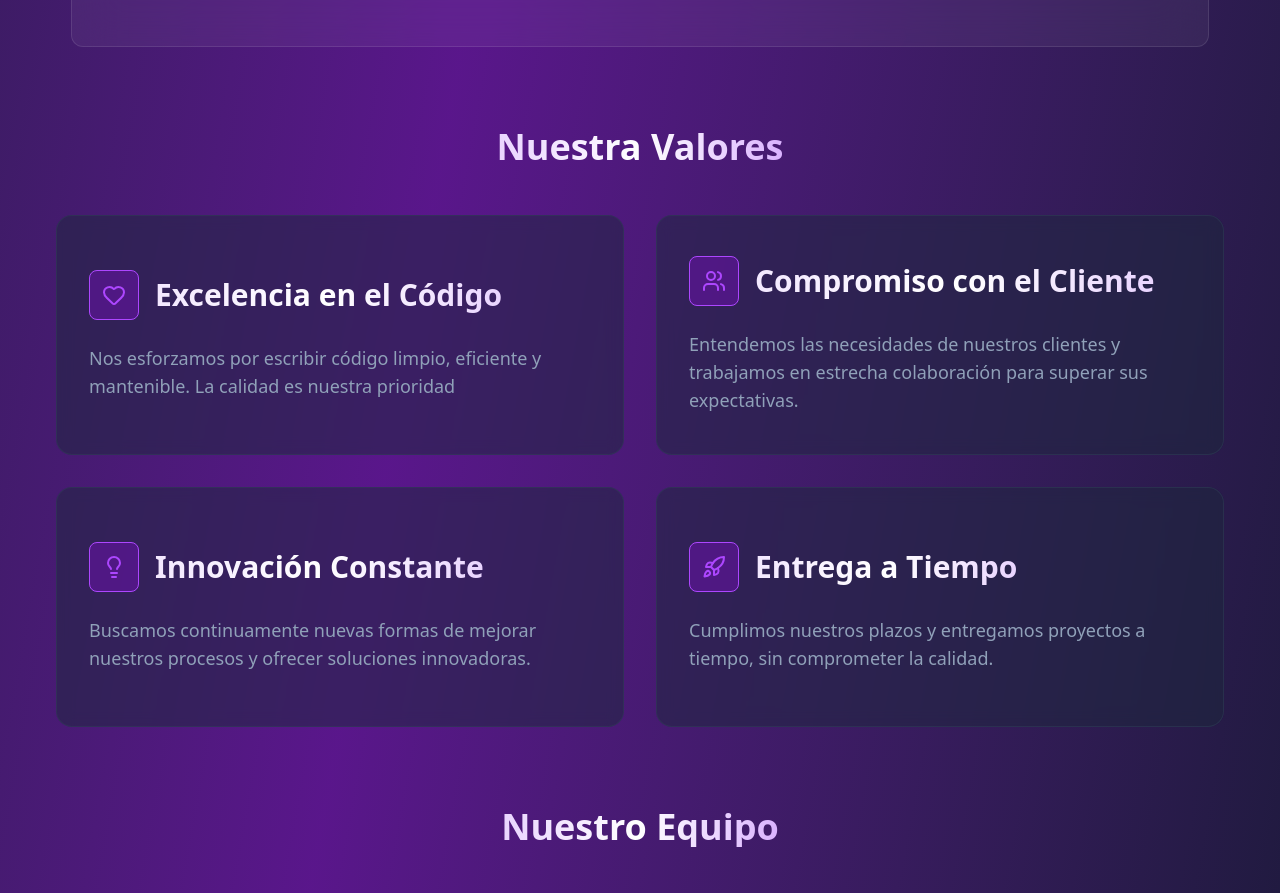
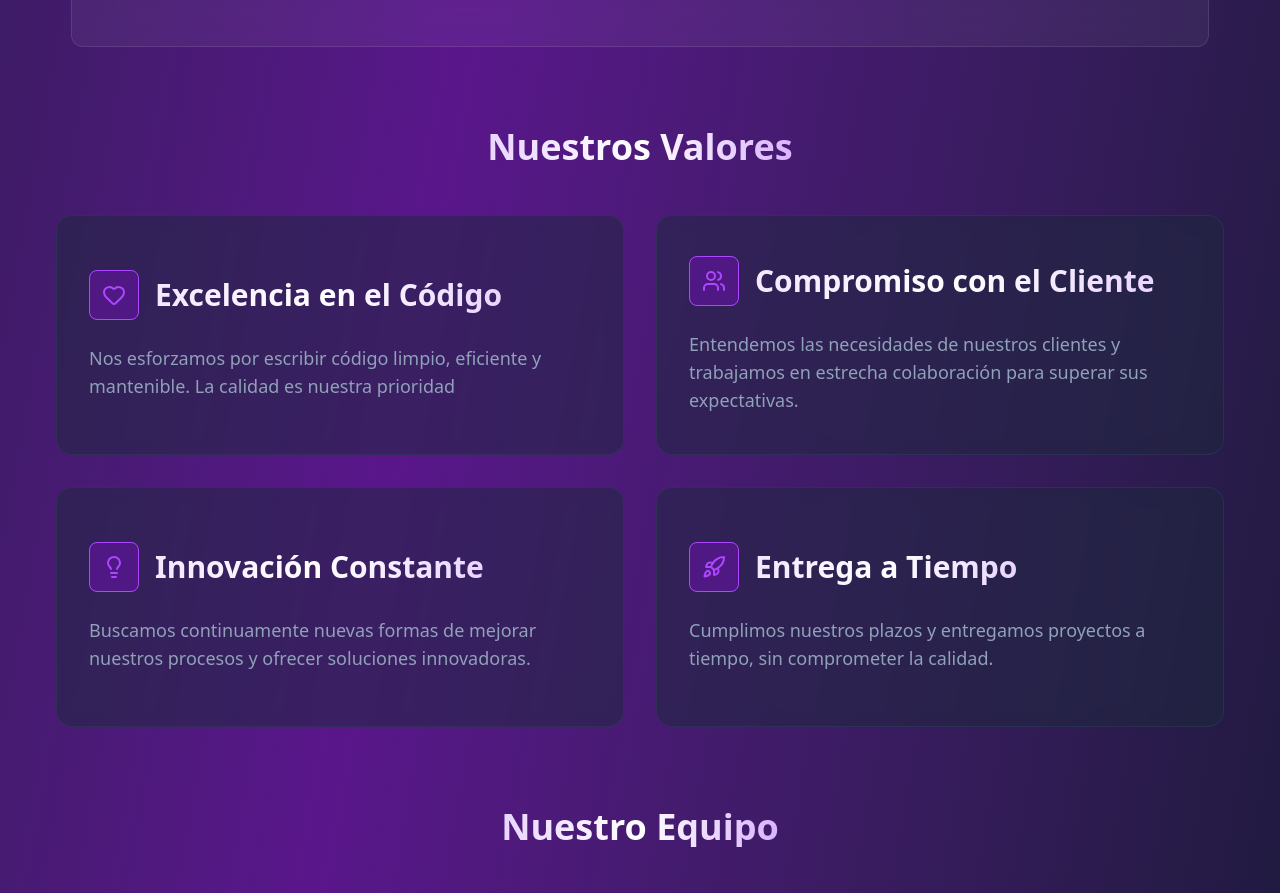
Before and after one commit to Anti-VibeCoders/Syntax-Worlds-Presentation, a React (Vite) app: page / in a window 1280 px wide. Shown: the part 4500-5393 px from the top of the page. Built offline with nearby package versions, Linux system fonts and the light colour scheme.

Commit message:
fix: change "Nuestra Valores" to "Nuestros Valores"

```diff
--- a/src/components/About.jsx
+++ b/src/components/About.jsx
@@ -160,8 +160,8 @@ function About() {
                     <p className="text-slate-300 max-w-[80ch] mx-auto text-center text-lg max-lg:px-4 max-md:text-base">En Syntax World, nuestra misión es proporcionar servicios de desarrollo de software excepcionales que impulsen el éxito de nuestros clientes. Nos comprometemos a ofrecer soluciones personalizadas, innovadoras y de alta calidad que superen sus expectativas.</p>
                 </div>
                 <div className="valores flex flex-col gap-12 justify-center items-center mt-8 w-full">
-                    <h3 className="text-center text-4xl bg-linear-to-r from-purple-200 via-white to-purple-300 bg-clip-text text-transparent font-bold">Nuestra Valores</h3>
-                    <div className="valores-cards grid grid-cols-2 gap-8 grid-rows-2 w-full px-12 max-lg:grid-cols-1 w-full max-sm:px-4">
+                    <h3 className="text-center text-4xl bg-linear-to-r from-purple-200 via-white to-purple-300 bg-clip-text text-transparent font-bold">Nuestros Valores</h3>
+                    <div className="valores-cards grid grid-cols-2 gap-8 grid-rows-2 w-full px-12 max-lg:grid-cols-1 max-sm:px-4">
                         {values.map(value => {
                             return (
                                 <ValueCards Icon={value.icon} Title={value.title} Description={value.description} iconClass={value.iconClass} key={value.title} />
```
